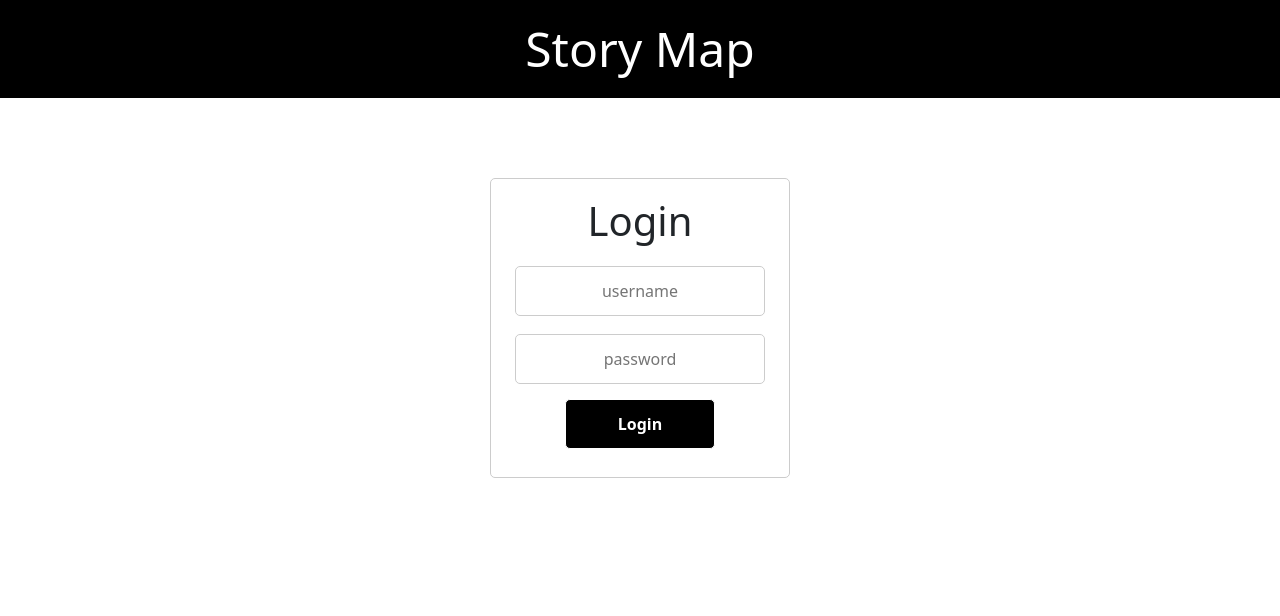
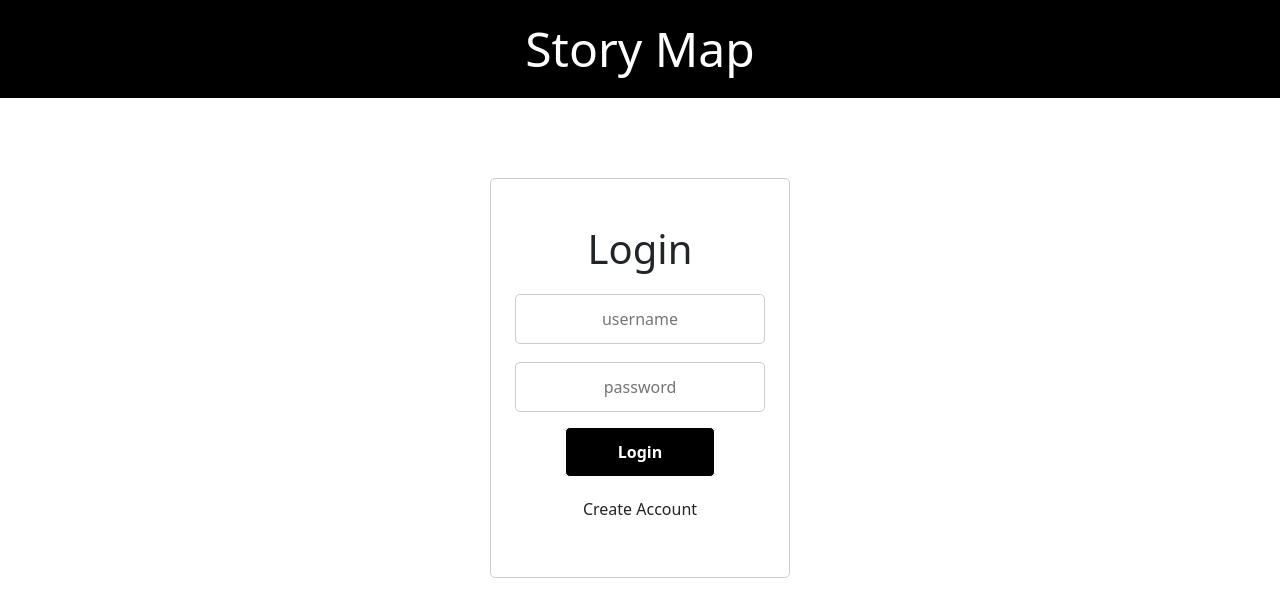
Before and after one commit to cjtakhar/storymap, a React (Create React App) app: page /login in a window 1280 px wide. Shown: the top 616 px of the page. Built offline with nearby package versions, Linux system fonts and the light colour scheme.

Commit message:
create account

```diff
--- a/src/components/login.jsx
+++ b/src/components/login.jsx
@@ -50,6 +50,7 @@ const Login = () => {
             <button className="form-button" type="submit">
               Login
             </button>
+            <p className="create-account">Create Account</p>
           </div>
         </form>
       </div>
--- a/src/components/styles/login.css
+++ b/src/components/styles/login.css
@@ -15,6 +15,7 @@
     border: 1px solid #ccc;
     border-radius: 5px;
     margin-top: 10vh;
+    height: 50vh;
 }
 
 .form {
@@ -69,3 +70,14 @@
     border: solid 1px;
     transition: ease-in-out 0.2s;
 }
+
+.create-account {
+    transition: ease-in-out 0.2s;
+    margin: 10px;
+}
+
+.create-account:hover {
+    color: teal;
+    transition: ease-in-out 0.2s;
+    cursor: pointer;
+}
```
